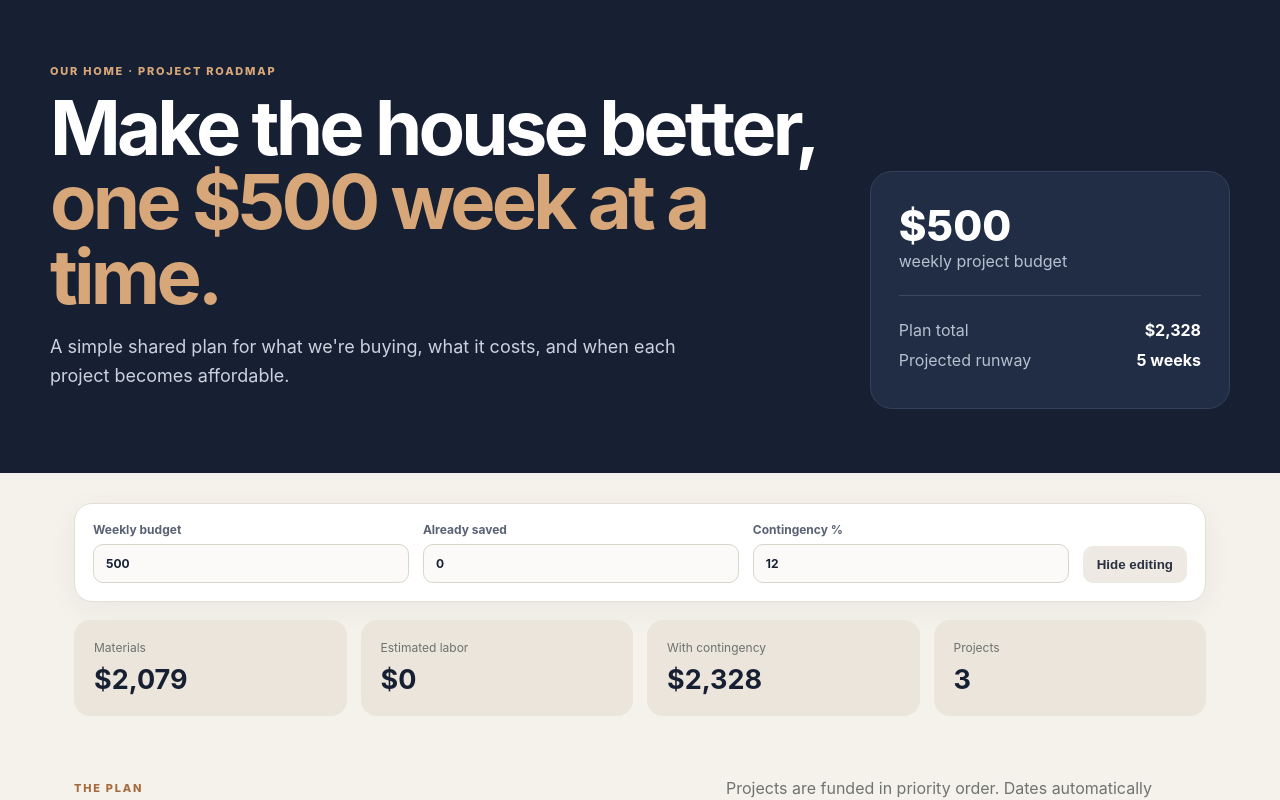
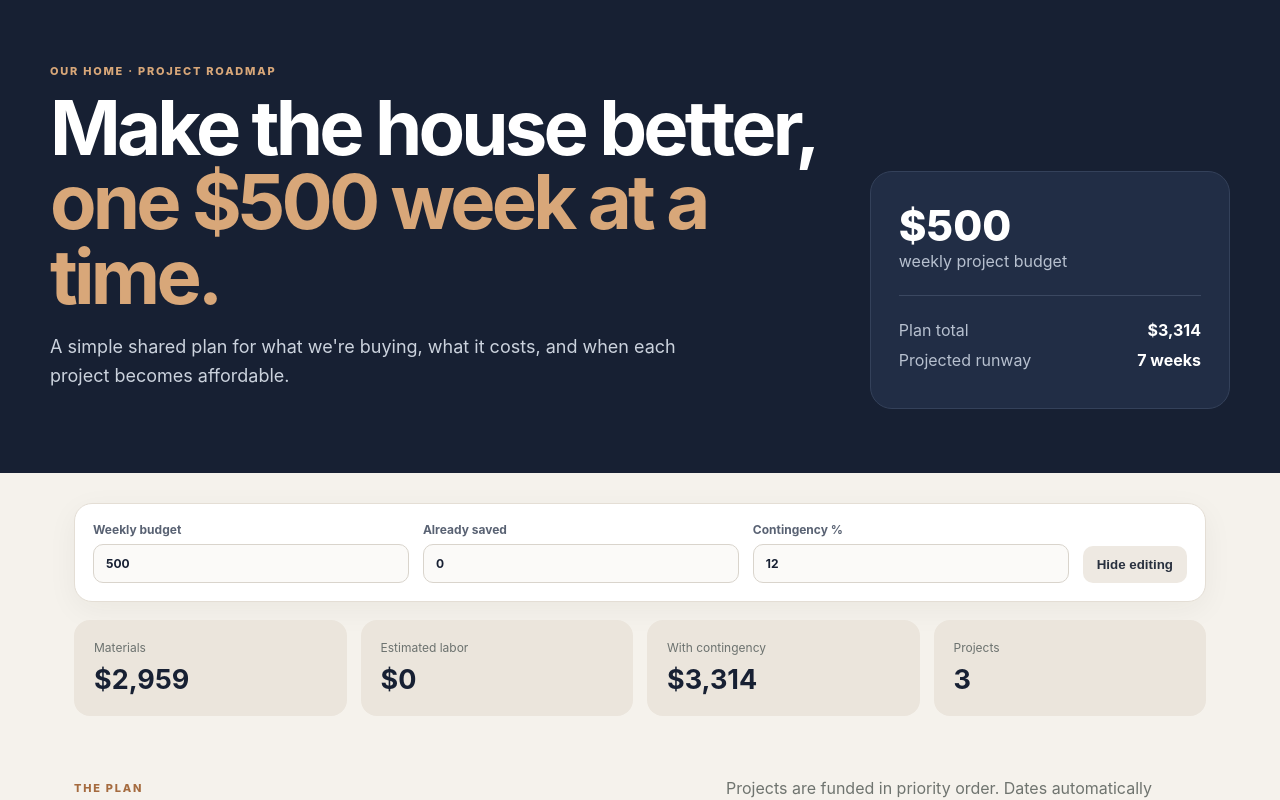
Before and after one commit to gastjustin/homePlanner, a React (Vite) app: page / in a window 1280 px wide. Shown: the top 800 px of the page. Built offline with nearby package versions, Linux system fonts and the light colour scheme.

Commit message:
get ikea details

```diff
--- a/src/main.jsx
+++ b/src/main.jsx
@@ -8,6 +8,7 @@ const money2 = (n) => new Intl.NumberFormat('en-US', { style: 'currency', curren
 const fmtDate = (d) => new Intl.DateTimeFormat('en-US', { month: 'short', day: 'numeric', year: 'numeric' }).format(d);
 
 const seed = {
+  schemaVersion: 2,
   budget: { weeklyBudget: 500, startingBalance: 0, contingencyPct: 12 },
   projects: [
     {
@@ -40,21 +41,30 @@ const seed = {
     },
     {
       id: uid(), name: 'Living Room BESTÅ Wall', icon: '📺', priority: 3, labor: 0,
-      notes: 'Recovered design: asymmetrical built-in on a 175-in wall with a 95-in ceiling and an 85-in wall-mounted TV. Planned installation width is 165 3/8 in, leaving about 4 3/4 in reveal at each end. Exact door/front/shelf/rail finish selections still need to be locked before treating the IKEA material total as final.',
+      notes: 'Near-complete IKEA estimate based on the recovered design from our Modular Setup Design conversation: 11 BESTÅ frames total, brown/walnut-effect LAPPVIKEN fronts, push-open/soft-close hinges, tower shelves, top panels and a conservative suspension-rail allowance. Current seeded IKEA materials total about $1,125 before tax/delivery. Labor remains $0 until contractor quotes arrive.',
       specs: [
         'Wall: 175 in wide × 95 in high',
         'TV: 85 in, stays wall-mounted',
-        'Overall cabinetry width: 165 3/8 in',
-        'Approx. side reveals: 4 3/4 in each end',
-        'TV zone: 94 1/2 in wide (four 23 5/8-in modules)',
-        'Right-side tall tower: 23 5/8 in wide',
-        'Side console: 47 1/4 in wide',
-        'Vertical concept: ~8–10 in breathing room above, 15-in upper BESTÅ cabinets, TV niche, 15-in lower BESTÅ cabinets, ~4–6 in plinth/toe-kick'
+        'Overall cabinetry width: 165 3/8 in with ~4 3/4 in reveal at each end',
+        'TV zone: 94 1/2 in wide = four 23 5/8-in lower modules',
+        'Right tower: one 23 5/8-in-wide × 75 5/8-in-high BESTÅ frame',
+        'Right-side console: 47 1/4 in wide = two 23 5/8-in lower modules',
+        'Upper bridge: four shallow 23 5/8 × 7 7/8 × 15 in BESTÅ frames',
+        'Fronts: 10 × LAPPVIKEN brown/walnut-effect 23 5/8 × 15 in + 3 × 23 5/8 × 25 1/4 in tower doors',
+        'Push-open hinges mean handles are not required',
+        'Rail count is intentionally conservative at 10: 4 are needed for the upper bridge; up to 6 more are used if the lower cabinets are wall-hung rather than set on a plinth',
+        'Estimate excludes sales tax, delivery, custom filler/plinth/trim, wall fasteners selected for your wall type, electrical/cable work and contractor labor'
       ],
       parts: [
-        { id: uid(), name: 'BESTÅ frame, white, 23 5/8 × 15 3/4 × 15 in — candidate module', qty: 4, unitPrice: 45.00, url: 'https://www.ikea.com/us/en/p/besta-frame-white-70245848/' },
-        { id: uid(), name: 'BESTÅ frame, white, 47 1/4 × 15 3/4 × 15 in — side-console candidate', qty: 1, unitPrice: 65.00, url: 'https://www.ikea.com/us/en/p/besta-frame-white-60245844/' },
-        { id: uid(), name: 'BESTÅ tall-tower / additional upper-lower frames, fronts, shelves, hinges & suspension rails — finalize configuration', qty: 1, unitPrice: 0, url: 'https://www.ikea.com/us/en/cat/besta-storage-system-46053/' }
+        { id: uid(), name: 'BESTÅ frame, white, 23 5/8 × 15 3/4 × 15 in — TV base + side console', qty: 6, unitPrice: 45.00, url: 'https://www.ikea.com/us/en/p/besta-frame-white-70245848/' },
+        { id: uid(), name: 'BESTÅ frame, white, 23 5/8 × 7 7/8 × 15 in — shallow upper bridge', qty: 4, unitPrice: 35.00, url: 'https://www.ikea.com/us/en/p/besta-frame-white-00245917/' },
+        { id: uid(), name: 'BESTÅ frame, white, 23 5/8 × 15 3/4 × 75 5/8 in — tall tower', qty: 1, unitPrice: 90.00, url: 'https://www.ikea.com/us/en/p/besta-frame-white-00245842/' },
+        { id: uid(), name: 'LAPPVIKEN door/drawer front, brown/walnut effect, 23 5/8 × 15 in', qty: 10, unitPrice: 15.00, url: 'https://www.ikea.com/us/en/p/lappviken-door-drawer-front-brown-walnut-effect-80628733/' },
+        { id: uid(), name: 'LAPPVIKEN door, brown/walnut effect, 23 5/8 × 25 1/4 in — tower', qty: 3, unitPrice: 20.00, url: 'https://www.ikea.com/us/en/p/lappviken-door-brown-walnut-effect-00628732/' },
+        { id: uid(), name: 'BESTÅ soft closing / push-open hinge, 2-pack — one pack per door/front', qty: 13, unitPrice: 15.00, url: 'https://www.ikea.com/us/en/p/besta-soft-closing-push-open-hinge-80261258/' },
+        { id: uid(), name: 'BESTÅ suspension rail, 23 5/8 in — conservative wall-mount allowance', qty: 10, unitPrice: 10.00, url: 'https://www.ikea.com/us/en/p/besta-suspension-rail-silver-color-70488318/' },
+        { id: uid(), name: 'BESTÅ shelf, white, 22 × 14 1/8 in — tower interior', qty: 3, unitPrice: 15.00, url: 'https://www.ikea.com/us/en/p/besta-shelf-white-00295554/' },
+        { id: uid(), name: 'BESTÅ top panel, brown/walnut, 47 1/4 × 16 1/2 in — TV base + side console', qty: 3, unitPrice: 25.00, url: 'https://www.ikea.com/us/en/cat/besta-all-parts-accessories-700278/' }
       ]
     }
   ]
@@ -66,7 +76,7 @@ function App() {
   const [data, setData] = useState(() => {
     try {
       const stored = JSON.parse(localStorage.getItem('home-project-plan'));
-      const hasCurrentSeed = stored?.projects?.some(p => p.name === 'Craftsman Interior Doors' && p.parts?.some(x => Number(x.unitPrice) === 124));
+      const hasCurrentSeed = stored?.schemaVersion === seed.schemaVersion;
       return hasCurrentSeed ? stored : seed;
     } catch { return seed; }
   });
```
Also changed, not shown: 1 other file (tests, documents, lock files or other folders).
